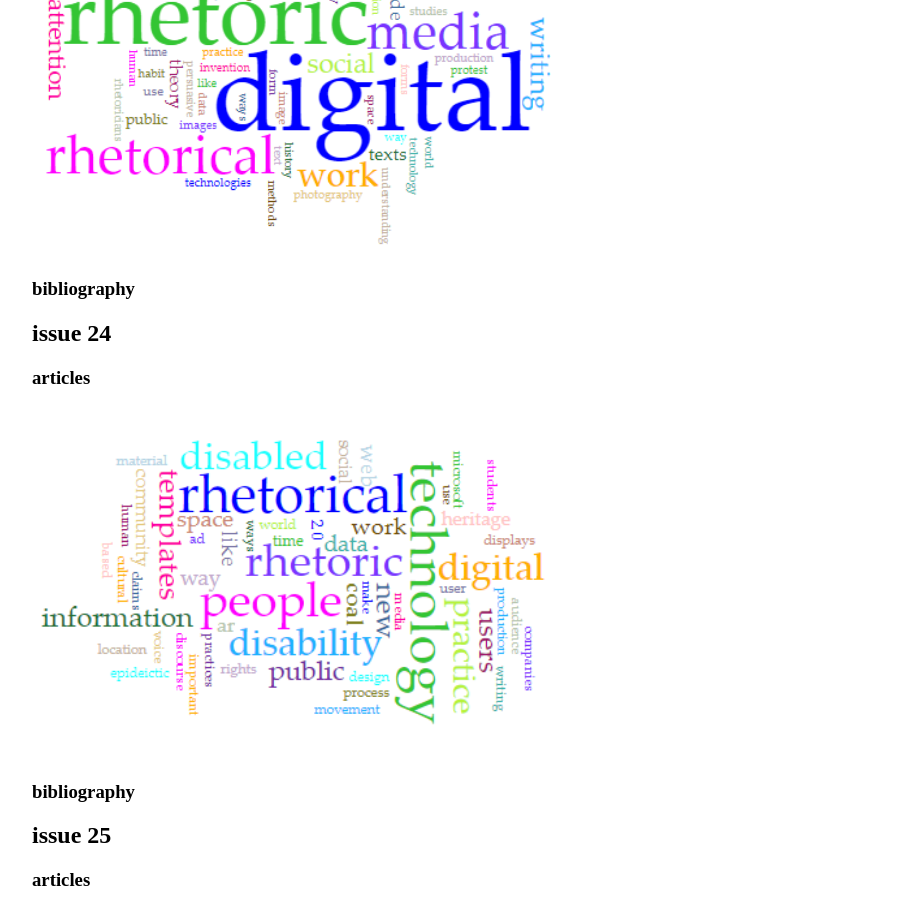
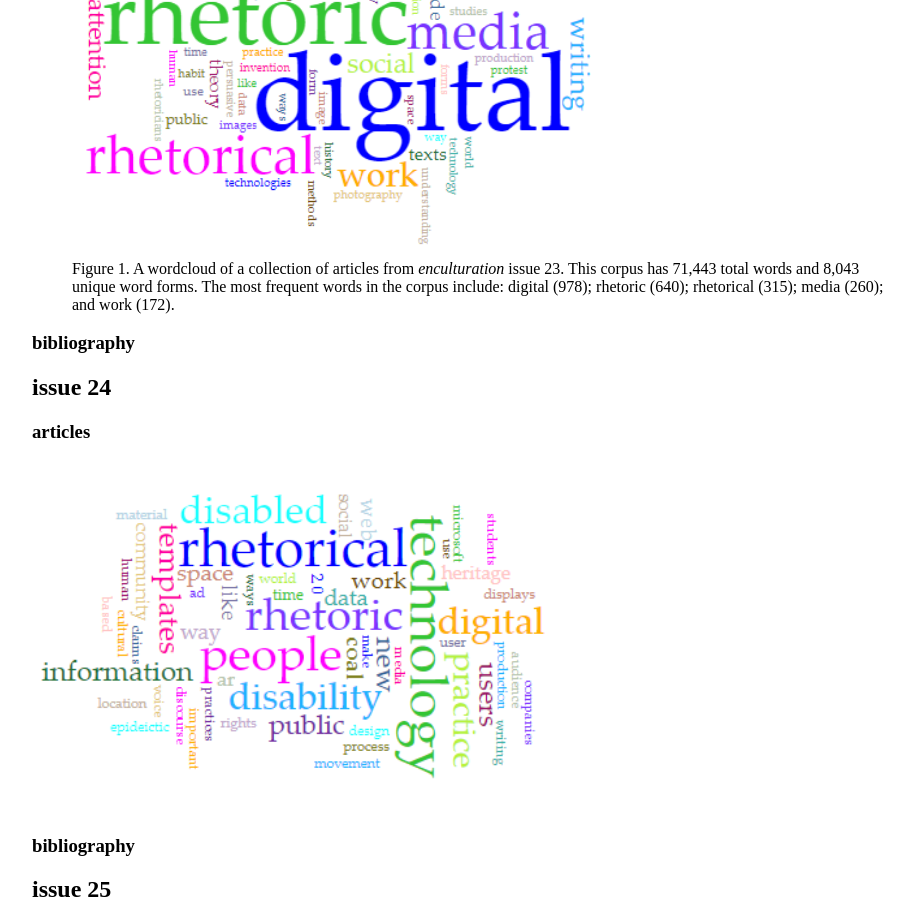
Before and after one commit to sydneyspangler/sydneyspangler.github.io, a Jekyll site: the page built from distant-reading-project/index.html, in a window 1280 px wide and 900 px high, scrolled down 849 px. Shown: the whole window, without its empty margins (160-1074 px from the left). Built offline with Jekyll 4.4.1, drawn with Linux system fonts in a browser that asks for light colours.

Commit message:
Update index.html

```diff
--- a/distant-reading-project/index.html
+++ b/distant-reading-project/index.html
@@ -10,7 +10,10 @@ title: distant reading project
 	<p>Units of meaning <br> Themes, patterns, or trends <br> Questions, connections, patterns <br> how do "digital rhetoric" </p>
 	<h2>issue 23</h2>
 	<h3>articles</h3>
-	<img src="https://sydneyspangler.github.io/media/issue-23.PNG" alt="A wordcloud for issue 23 of enculturation. The top five words are digital, rhetoric, rhetorical, media, and work." height="350">
+	<figure>
+		<img src="https://sydneyspangler.github.io/media/issue-23.PNG" alt="A wordcloud for issue 23 of enculturation. The top five words are digital, rhetoric, rhetorical, media, and work." height="350">
+		<figcaption>Figure 1. A wordcloud of a collection of articles from <i>enculturation</i> issue 23. This corpus has 71,443 total words and 8,043 unique word forms. The most frequent words in the corpus include: digital (978); rhetoric (640); rhetorical (315); media (260); and work (172).</figcaption>
+	</figure>
 	<h3>bibliography</h3>
 	<h2>issue 24</h2>
 	<h3>articles</h3>
```
